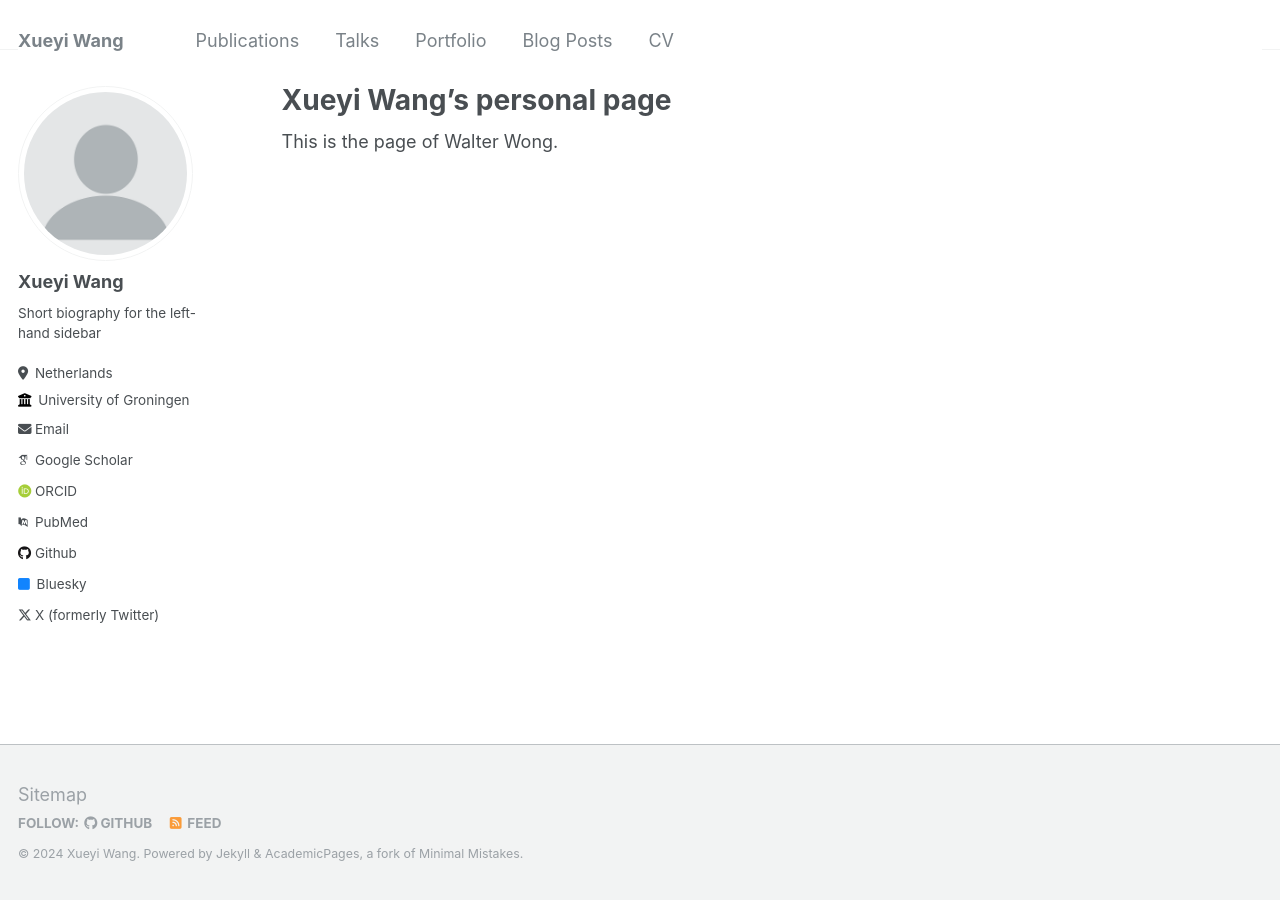
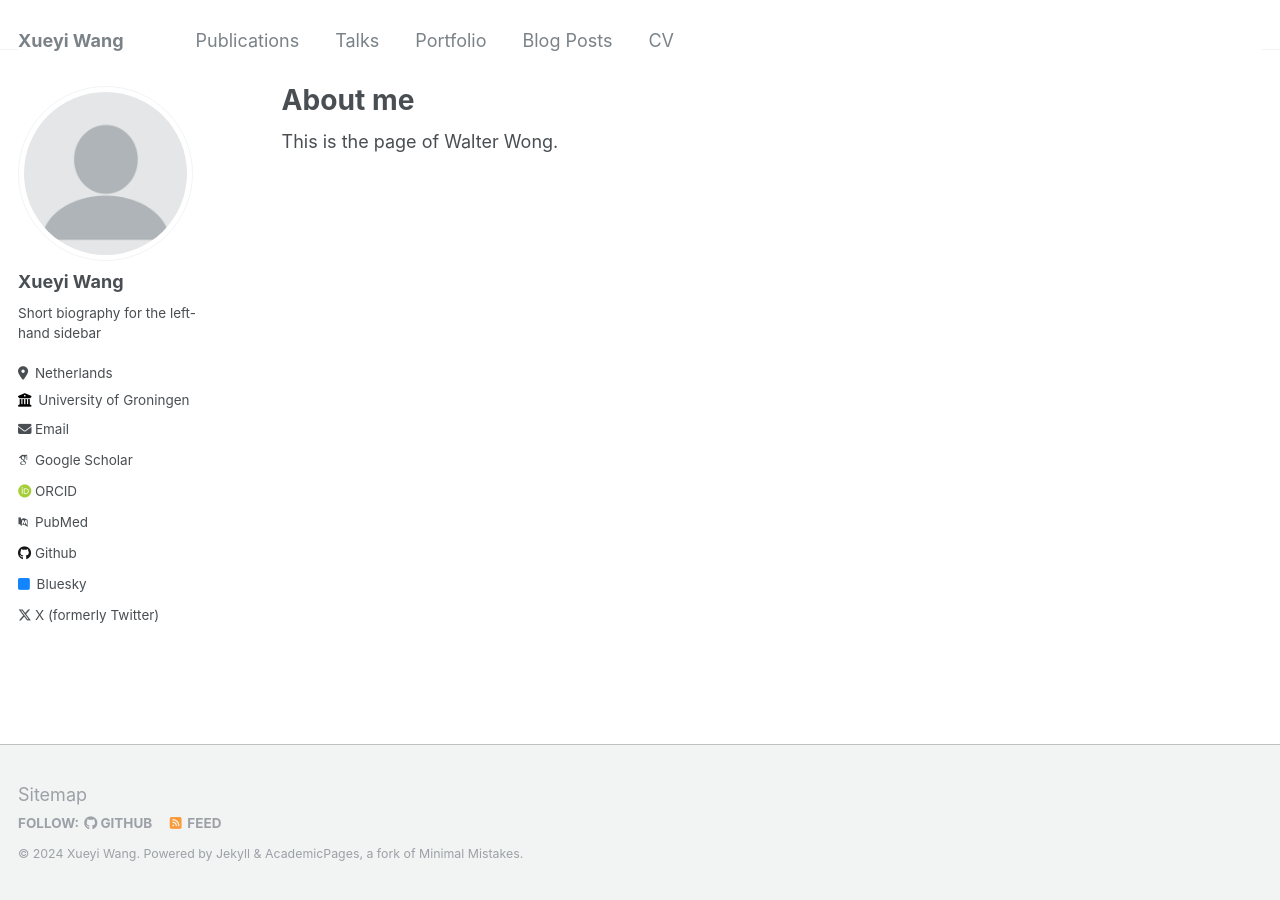
Before and after one commit to Xueyi-Wang/Xueyi_Wang.github.io, a Jekyll site: the page built from _pages/about.md, in a window 1280 px wide. Built offline with Jekyll 4.4.1, drawn with Linux system fonts in a browser that asks for light colours; some web fonts are replaced.

Commit message:
Update about.md

```diff
--- a/_pages/about.md
+++ b/_pages/about.md
@@ -1,6 +1,6 @@
 ---
 permalink: /
-title: "Xueyi Wang's personal page"
+title: "About me"
 author_profile: true
 redirect_from:
   - /about/
```
